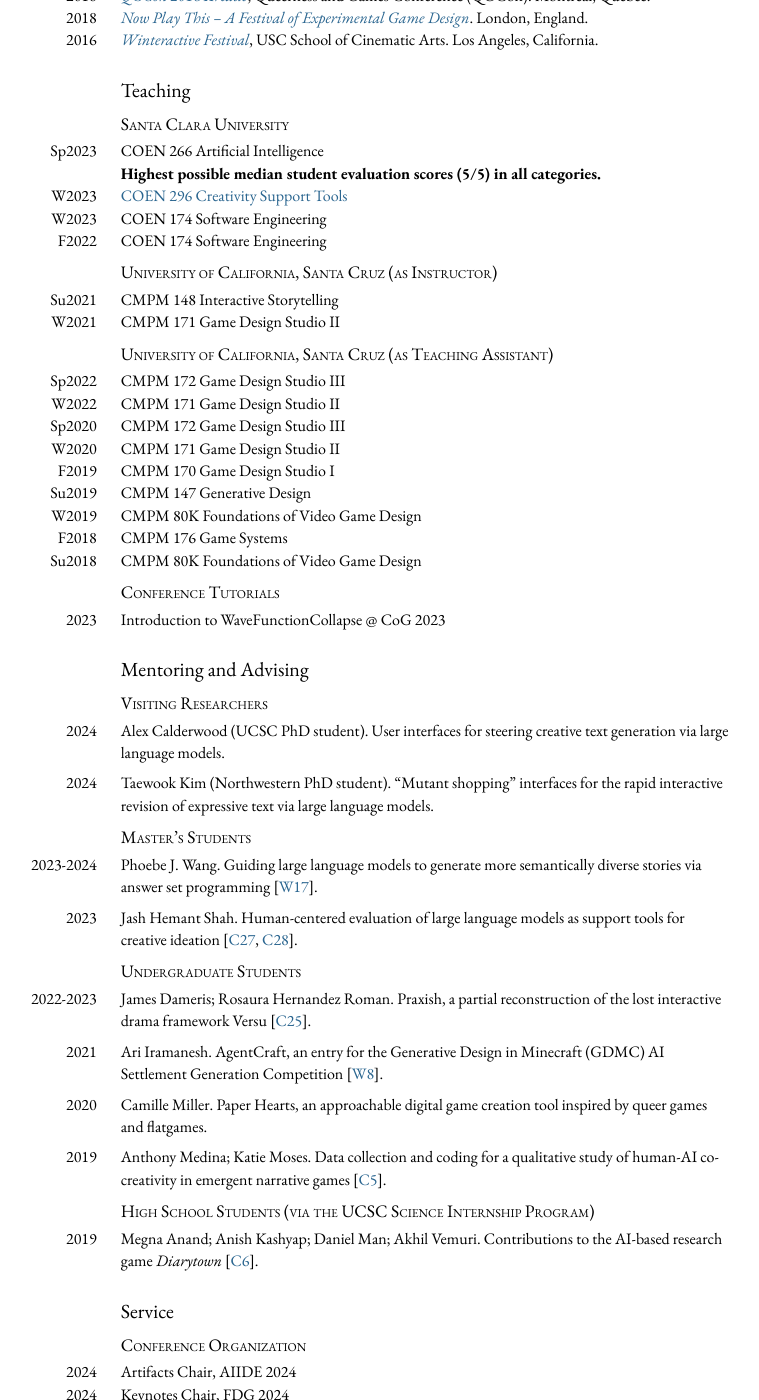
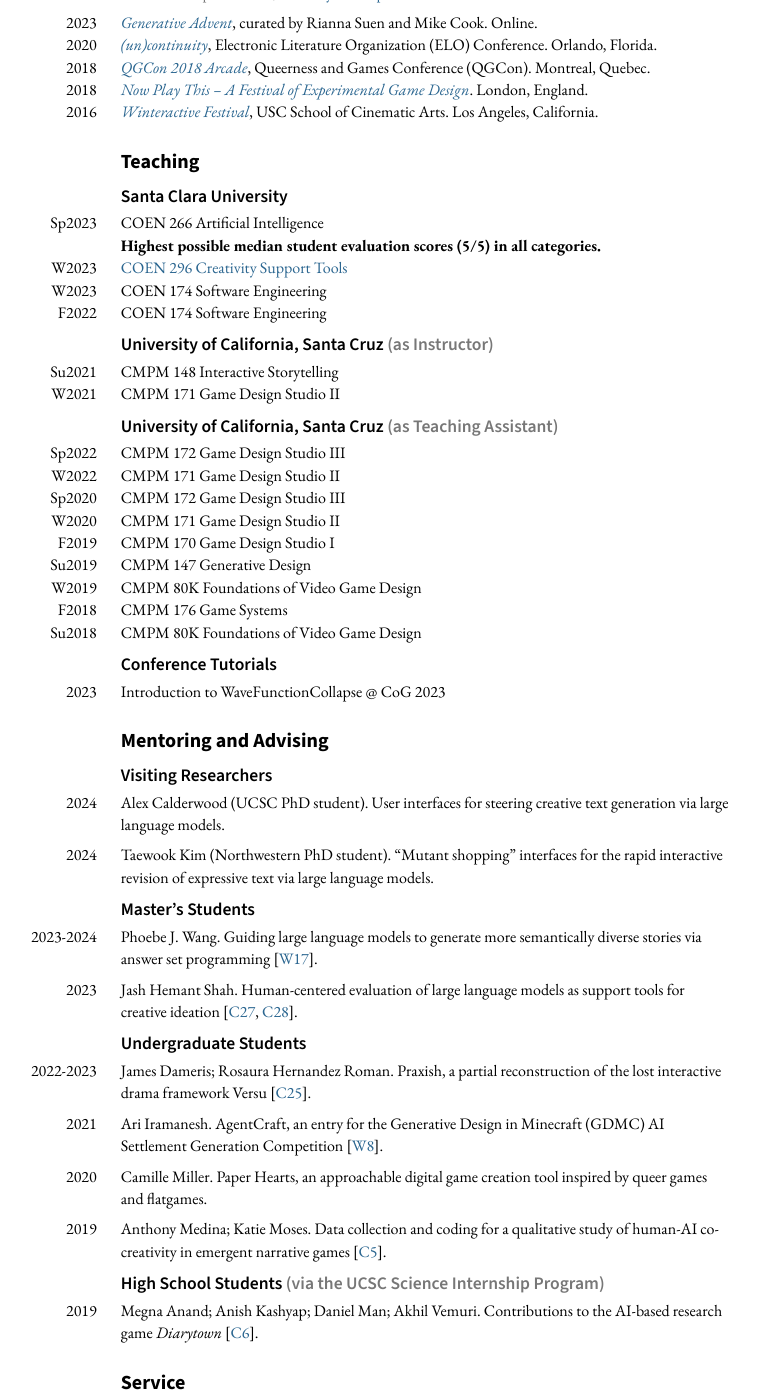
Before and after one commit to mkremins/mkremins.github.io, a Jekyll site: the page built from cv/index.html, in a window 1280 px wide and 1400 px high, scrolled down 9407 px. Shown: the whole window, without its empty margins (262-1021 px from the left). Built offline with Jekyll 4.4.1, drawn with Linux system fonts in a browser that asks for light colours; some of the changed text lies outside the part shown.

Commit message:
Tweak CV formatting
- Simplify document header
- Use sans-serif font (Source Sans Pro) for headers
- Adjust header display a bit
- Simplify fallback font stack

```diff
--- a/cv/index.html
+++ b/cv/index.html
@@ -11,7 +11,7 @@ layout: null
   <!--<link rel="stylesheet" type="text/css" href="https://cdn.jsdelivr.net/gh/dreampulse/computer-modern-web-font@master/font/Sans/cmun-sans.css">-->
   <link rel="preconnect" href="https://fonts.googleapis.com">
   <link rel="preconnect" href="https://fonts.gstatic.com" crossorigin>
-  <link href="https://fonts.googleapis.com/css2?family=EB+Garamond:ital,wght@0,400;0,700;1,400;1,700&display=swap" rel="stylesheet">
+  <link href="https://fonts.googleapis.com/css2?family=EB+Garamond:ital,wght@0,400..800;1,400..800&family=Source+Sans+3:ital,wght@0,200..900;1,200..900&display=swap" rel="stylesheet">
   <style>
   /* reset base styles */
   * { box-sizing: border-box; margin: 0; padding: 0; }
@@ -19,18 +19,17 @@ layout: null
   /* basic page structure */
   :root { --left-column-width: 6rem; }
   html { font-size: 16px; }
-  body { font-family: "EB Garamond", Palatino, "Palatino Linotype", "Palatino LT STD", "Book Antiqua", Georgia, serif; line-height: 1.4; }
+  body { font-family: "EB Garamond", serif; line-height: 1.4; }
   main { margin: 2rem auto; max-width: 96ch; padding: 0 2ch; }
+  h1, h2, h3 { font-family: "Source Sans 3", sans-serif; }
 
   /* page header */
   header { margin-bottom: 1.5rem; margin-left: var(--left-column-width);  }
-  header h1 { font-size: 1.5rem; font-weight: normal; }
-  header p { margin-bottom: 0; }
+  header h1 { font-size: 1.5rem; margin-bottom: 0.5rem; }
 
   /* normal body content */
-  h2, h3 { font-weight: normal; }
   h2 { font-size: 1.25rem; margin-left: var(--left-column-width); margin-bottom: 0.5rem; }
-  h3 { font-size: 1.1rem; font-variant: small-caps; margin-left: var(--left-column-width); margin-bottom: 0.25rem; }
+  h3 { font-size: 1.1rem; font-weight: 550; margin-left: var(--left-column-width); margin-bottom: 0.25rem; }
   p { margin-bottom: 0.5rem; }
   a { text-decoration: none; color: /*#5D3FD3;*/ rgb(43,102,144); }
   section { margin-bottom: 1.5rem; }
@@ -39,6 +38,11 @@ layout: null
   /*.author.self { font-weight: bold; }*/
   .pub-acceptrate { color: #777; }
   .award { font-weight: bold; }
+  .header-note { color: #777; }
+
+  /* add extra space around subsection headers in the publications list */
+  #publications h3 { margin-bottom: 0.5rem; margin-top: 1rem; }
+  #publications h2 + h3 { margin-top: 0; }
 
   /* dated entries */
   .dated-entry { display: flex; flex-flow: row wrap; position: relative; margin-bottom: 0.5rem; }
@@ -296,7 +299,7 @@ layout: null
           <div class="dated-content">COEN 174 Software Engineering</div>
         </div>
       </div>
-      <h3>University of California, Santa Cruz (as Instructor)</h3>
+      <h3>University of California, Santa Cruz <span class="header-note">(as Instructor)</span></h3>
       <div class="oneline-entries">
         <div class="dated-entry">
           <div class="dated-date">Su2021</div>
@@ -307,7 +310,7 @@ layout: null
           <div class="dated-content">CMPM 171 Game Design Studio II<!-- <em>(co-instructor with Tad Leckman)</em>--></div>
         </div>
       </div>
-      <h3>University of California, Santa Cruz (as Teaching Assistant)</h3>
+      <h3>University of California, Santa Cruz <span class="header-note">(as Teaching Assistant)</span></h3>
       <div class="oneline-entries">
         <div class="dated-entry">
           <div class="dated-date">Sp2022</div>
@@ -417,7 +420,7 @@ layout: null
         <div class="dated-date">2019</div>
         <div class="dated-content">Anthony Medina; Katie Moses. Data collection and coding for a qualitative study of human-AI co-creativity in emergent narrative games [<a href="#C5">C5</a>].</div>
       </div>
-      <h3>High School Students (via the UCSC Science Internship Program)</h3>
+      <h3>High School Students <span class="header-note">(via the UCSC Science Internship Program)</span></h3>
       <div class="dated-entry">
         <div class="dated-date">2019</div>
         <div class="dated-content">Megna Anand; Anish Kashyap; Daniel Man; Akhil Vemuri. Contributions to the AI-based research game <em>Diarytown</em> [<a href="#C6">C6</a>].</div>
```
Also changed, not shown: other parts of cv/index.html (+2 -3 lines).
